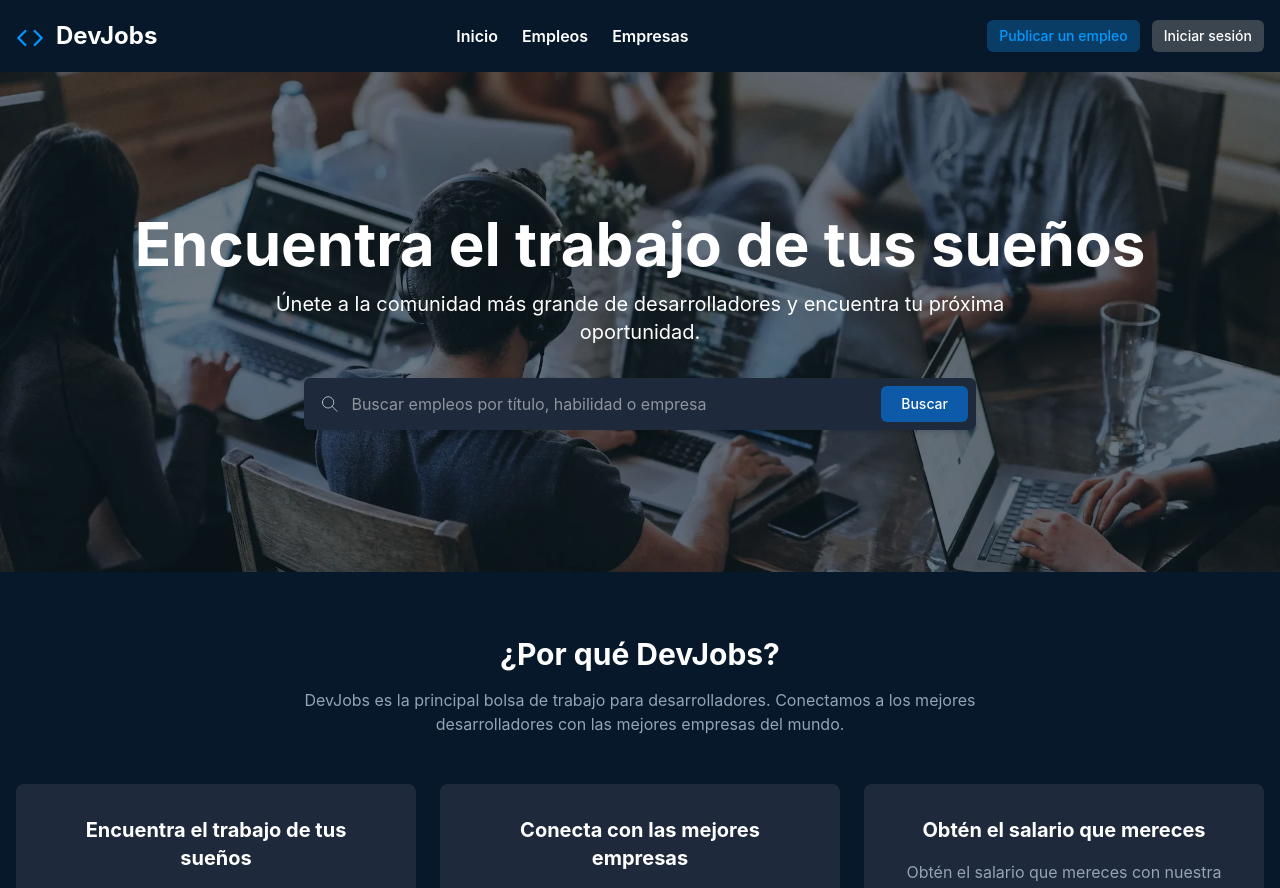
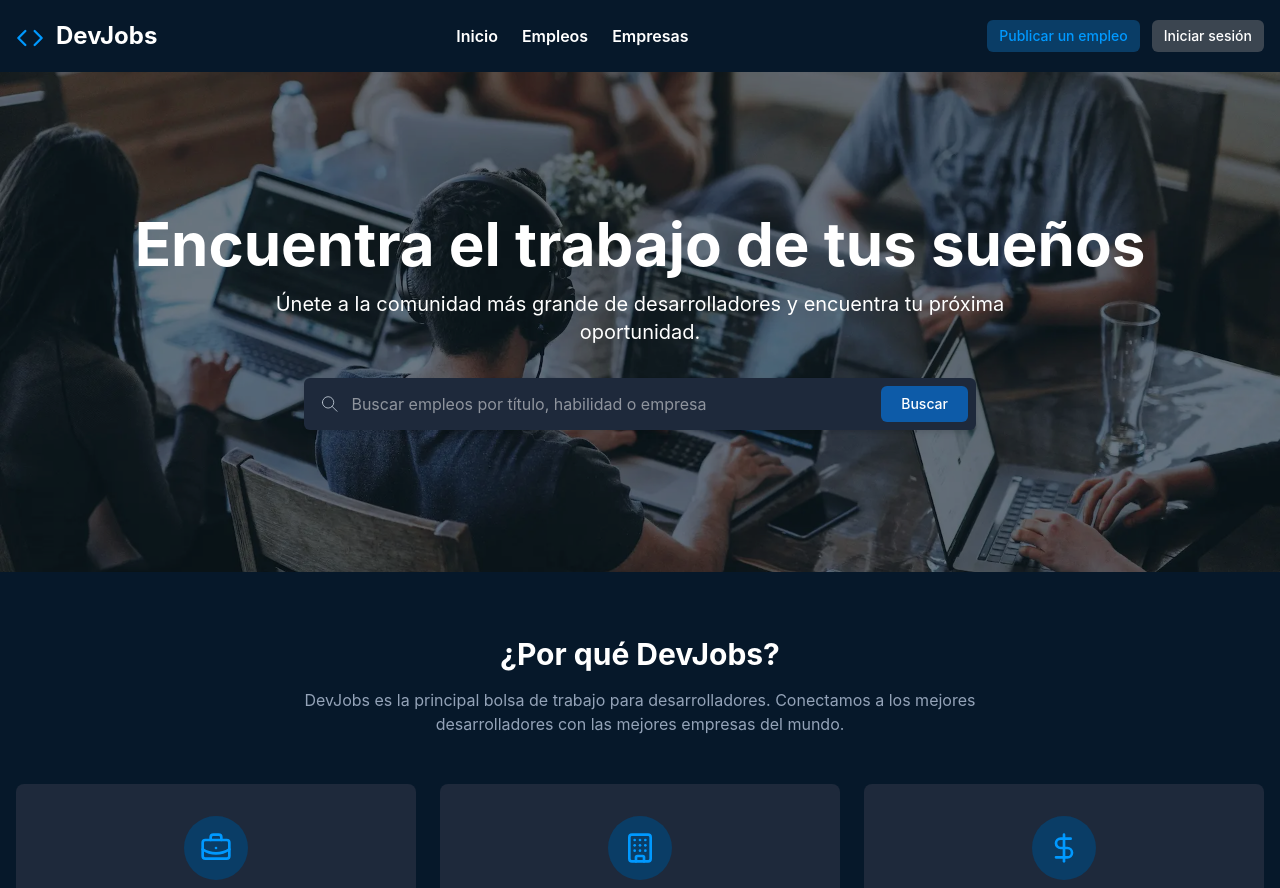
Before and after one commit to joshuaco/devjobs, a React (Vite) app in the folder frontend/: page / in a window 1280 px wide. Shown: the top 888 px of the page. Built offline with nearby package versions, Linux system fonts and the light colour scheme.

Commit message:
feat: add lucide-react icons and update HeroCard component
- Add lucide-react dependency for icon usage
- Enhance HeroCard component to accept and display icons
- Update HeroFeatures component to include icons for each feature

```diff
--- a/frontend/package.json
+++ b/frontend/package.json
@@ -11,6 +11,7 @@
   },
   "dependencies": {
     "@tailwindcss/vite": "4.1.16",
+    "lucide-react": "0.553.0",
     "react": "^19.1.1",
     "react-dom": "^19.1.1",
     "tailwindcss": "4.1.16"
--- a/frontend/src/components/hero-card.tsx
+++ b/frontend/src/components/hero-card.tsx
@@ -1,11 +1,15 @@
 interface HeroCardProps {
   title: string;
   description: string;
+  icon: React.ReactNode;
 }
 
-function HeroCard({ title, description }: HeroCardProps) {
+function HeroCard({ title, description, icon }: HeroCardProps) {
   return (
-    <article className='bg-card rounded-lg p-8 text-center'>
+    <article className='bg-card rounded-lg p-8 text-center hover:bg-primary-dark transition-all duration-300'>
+      <div className='flex justify-center items-center mb-4 bg-primary-dark rounded-full p-4 w-16 h-16 mx-auto'>
+        {icon}
+      </div>
       <h3 className='text-xl font-bold text-white'>{title}</h3>
       <p className='text-muted mt-4'>{description}</p>
     </article>
--- a/frontend/src/components/hero-features.tsx
+++ b/frontend/src/components/hero-features.tsx
@@ -1,21 +1,25 @@
+import { BriefcaseBusiness, Building, DollarSign } from 'lucide-react';
 import HeroCard from './hero-card';
 
 const features = [
   {
     id: 101,
     title: 'Encuentra el trabajo de tus sueños',
-    description: 'Busca miles de empleos de las mejores empresas del mundo.'
+    description: 'Busca miles de empleos de las mejores empresas del mundo.',
+    icon: <BriefcaseBusiness className='w-8 h-8 text-primary-light' />
   },
   {
     id: 102,
     title: 'Conecta con las mejores empresas',
     description:
-      'Conecta con las empresas que están contratando por tus habilidades.'
+      'Conecta con las empresas que están contratando por tus habilidades.',
+    icon: <Building className='w-8 h-8 text-primary-light' />
   },
   {
     id: 103,
     title: 'Obtén el salario que mereces',
-    description: 'Obtén el salario que mereces con nuestra calculadora de salarios.'
+    description: 'Obtén el salario que mereces con nuestra calculadora de salarios.',
+    icon: <DollarSign className='w-8 h-8 text-primary-light' />
   }
 ];
 
@@ -25,8 +29,8 @@ function HeroFeatures() {
       <header className='text-center max-w-2xl mx-auto'>
         <h3 className='text-3xl font-bold text-white'>¿Por qué DevJobs?</h3>
         <p className='text-muted text-md mt-4'>
-          DevJobs es la principal bolsa de trabajo para desarrolladores. Conectamos
-          a los mejores desarrolladores con las mejores empresas del mundo.
+          DevJobs es la principal bolsa de trabajo para desarrolladores. Conectamos a
+          los mejores desarrolladores con las mejores empresas del mundo.
         </p>
       </header>
       <footer className='mt-8 grid grid-cols-1 md:grid-cols-3 gap-6 p-4'>
@@ -35,6 +39,7 @@ function HeroFeatures() {
             key={feature.id}
             title={feature.title}
             description={feature.description}
+            icon={feature.icon}
           />
         ))}
       </footer>
```
Also changed, not shown: 1 other file (tests, documents, lock files or other folders).
